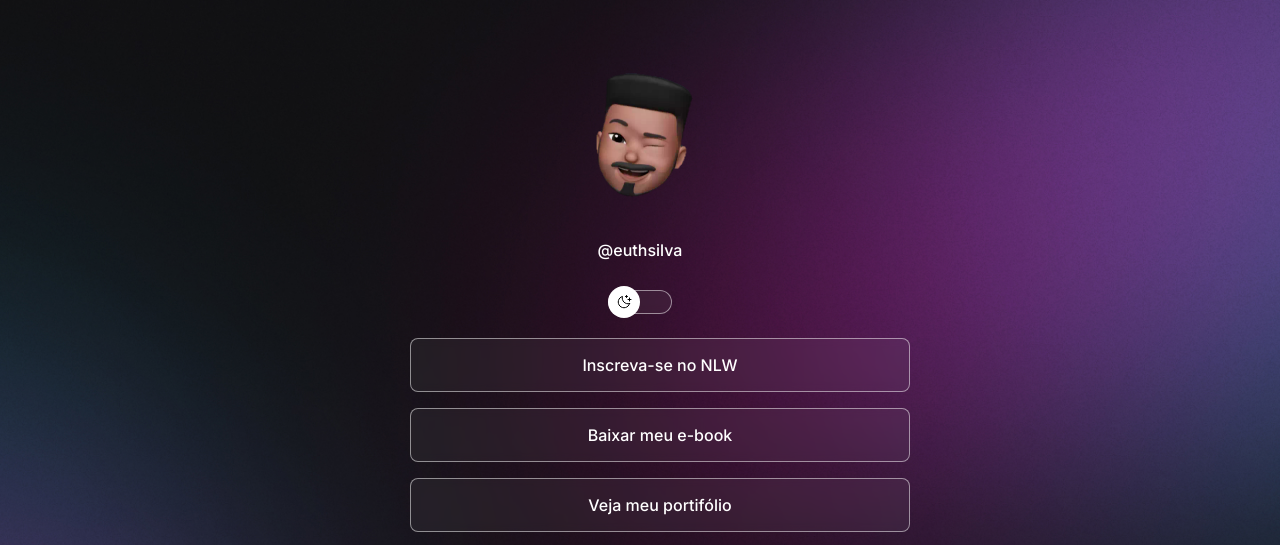
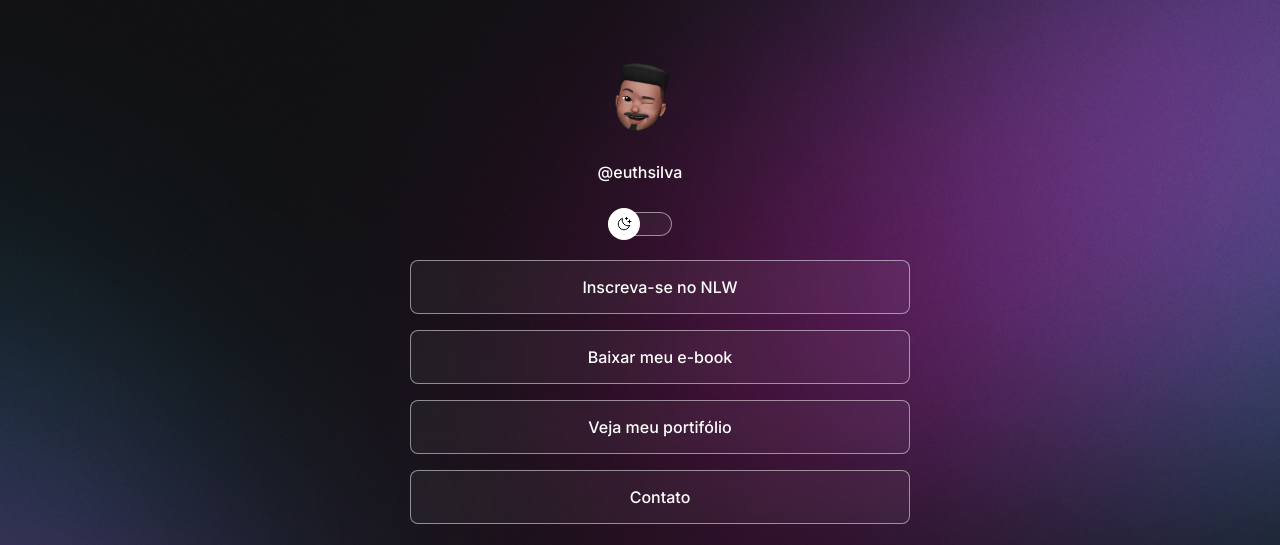
Before and after one commit to thiago23s/Projeto, a plain HTML site: page index.html in a window 1280 px wide. Shown: the top 545 px of the page. Drawn offline with nearby package versions, Linux system fonts and the light colour scheme.

Commit message:
first commit

```diff
--- a/style.css
+++ b/style.css
@@ -52,7 +52,7 @@ body * {
 }
 
 #profile img {
-  width: 200px;
+  width: 112px;
 }
 
 #profile p {
```
